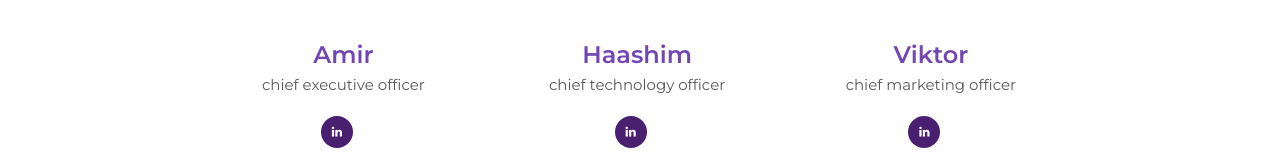
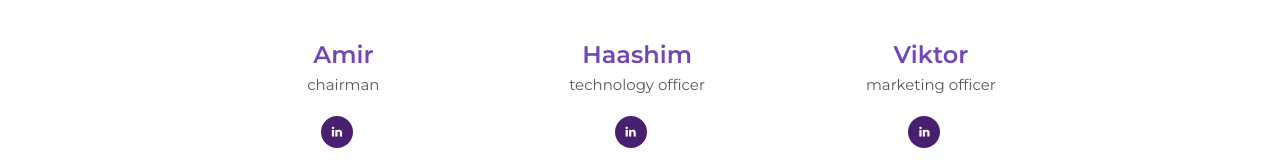
Before and after one commit to Amroach/jagxpy, a plain HTML site: page index.html in a window 1280 px wide. Shown: the part 3153-3313 px from the top of the page. Drawn offline with nearby package versions, Linux system fonts and the light colour scheme.

Commit message:
Update index.html

```diff
--- a/index.html
+++ b/index.html
@@ -228,7 +228,7 @@
 					<div data-aos="fade-up" class="team-member">
 						<img src="img/team/amir.jfif" alt="#">
 						<h4>Amir</h4>
-						<p>chief executive officer</p>
+						<p>chairman</p>
 						<div class="tm-social social">
 							<a target="_blank" href="https://www.linkedin.com/in/amirali-rasaei/"><i class="fa fa-linkedin"></i></a>
 						</div>
@@ -238,7 +238,7 @@
 					<div data-aos="fade-up" class="team-member">
 						<img src="img/team/haashim.jfif" alt="#">
 						<h4>Haashim</h4>
-						<p>chief technology officer</p>
+						<p>technology officer</p>
 						<div class="tm-social social">
 							<a target="_blank" href="https://www.linkedin.com/in/haashim-alvi/"><i class="fa fa-linkedin"></i></a>
 						</div>
@@ -248,7 +248,7 @@
 					<div data-aos="fade-up" class="team-member">
 						<img src="img/team/viktor.jfif" alt="#">
 						<h4>Viktor</h4>
-						<p>chief marketing officer</p>
+						<p>marketing officer</p>
 						<div class="tm-social social">
 							<a target="_blank" href="https://www.linkedin.com/in/viktor-kayed-225095152/"><i class="fa fa-linkedin"></i></a>
 						</div>
```
